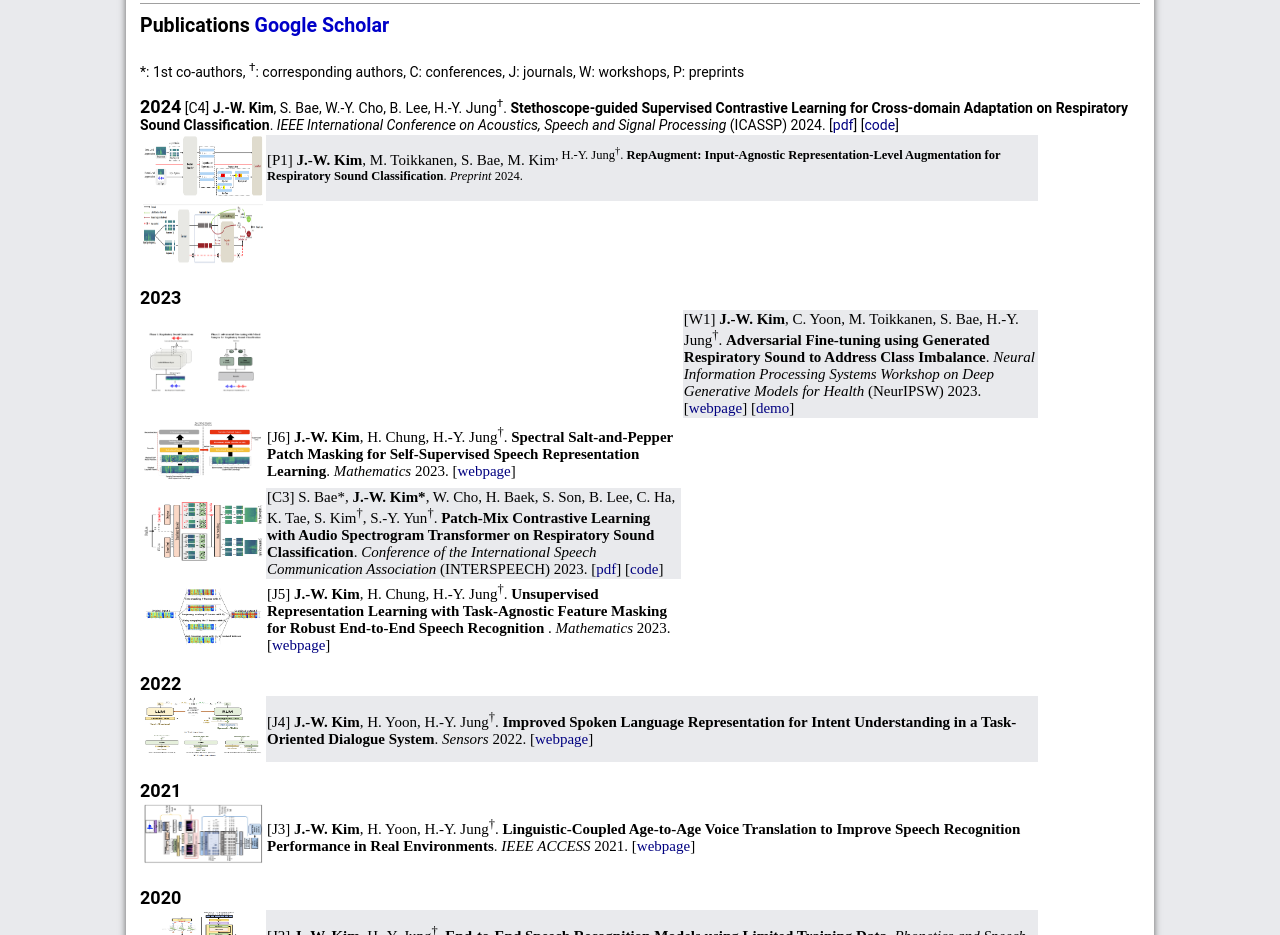
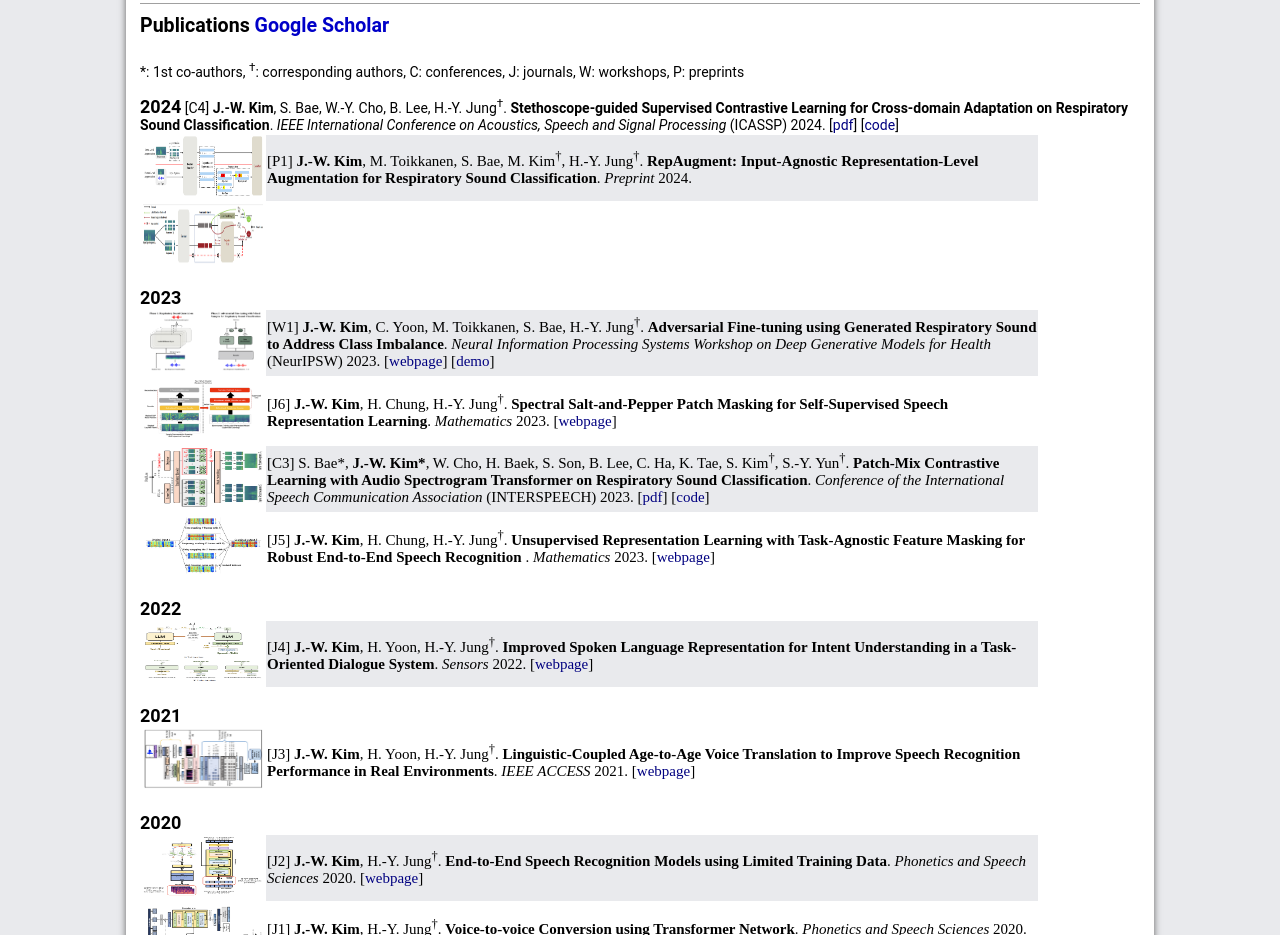
Before and after one commit to kaen2891/profile, a plain HTML site: page index.html in a window 1280 px wide. Shown: the part 791-1726 px from the top of the page. Drawn offline with nearby package versions, Linux system fonts and the light colour scheme.

Commit message:
updataed

```diff
--- a/index.html
+++ b/index.html
@@ -80,7 +80,7 @@
           </td>
 
           <td bgcolor="#e9eaed">
-            [P1] <strong>J.-W. Kim</strong>, M. Toikkanen, S. Bae, M. Kim<sup>, H.-Y. Jung<sup>&dagger;</sup>.  <strong>RepAugment: Input-Agnostic Representation-Level Augmentation for Respiratory Sound Classification</strong>. <em> Preprint </em> 2024.
+            [P1] <strong>J.-W. Kim</strong>, M. Toikkanen, S. Bae, M. Kim<sup>&dagger;</sup>, H.-Y. Jung<sup>&dagger;</sup>.  <strong>RepAugment: Input-Agnostic Representation-Level Augmentation for Respiratory Sound Classification</strong>. <em> Preprint </em> 2024.
             <!-- [<a href="https://doi.org/10.3390/math11153418"><font color="#000080">webpage</font></a>] -->
           </td>
         </tr>
@@ -98,15 +98,14 @@
         </tr>
 
       </tbody></table></br>
+
       <tbody><font size="4.5px"><strong>2023</strong></font>
-
 	    <table border="0" width="90%" class="paper"><tbody>
 
         <tr>
           <td>
             <img src="./images/2023_aft.png" class="PaperThumbnail" width="120" height="60">
           </td>
-          <td>
           <td bgcolor="#e9eaed">
             [W1] <strong>J.-W. Kim</strong>, C. Yoon, M. Toikkanen, S. Bae, H.-Y. Jung<sup>&dagger;</sup>.  <strong>Adversarial Fine-tuning using Generated Respiratory Sound to Address Class Imbalance</strong>. <em>Neural Information Processing Systems Workshop on Deep Generative Models for Health</em> (NeurIPSW) 2023.
             [<a href="https://openreview.net/forum?id=z1AVG5LDQ7"><font color="#000080">webpage</font></a>]
```
